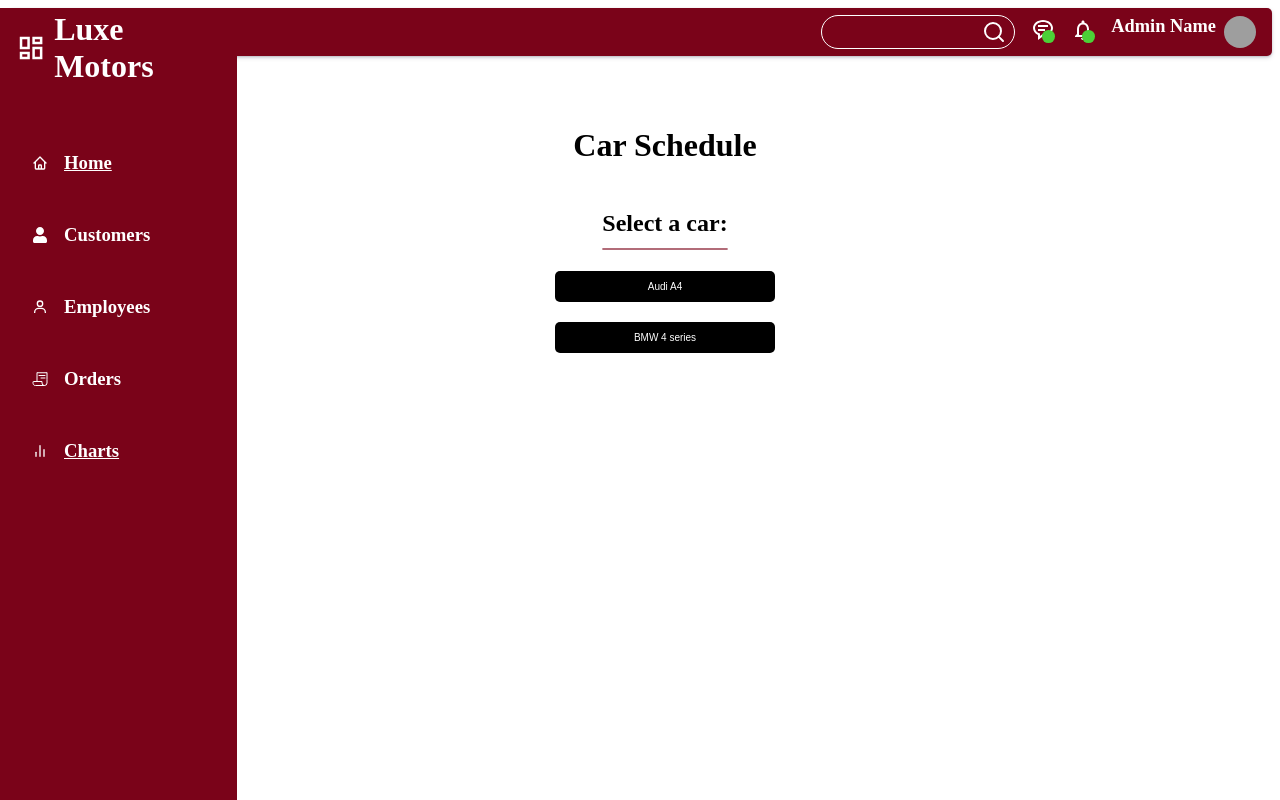
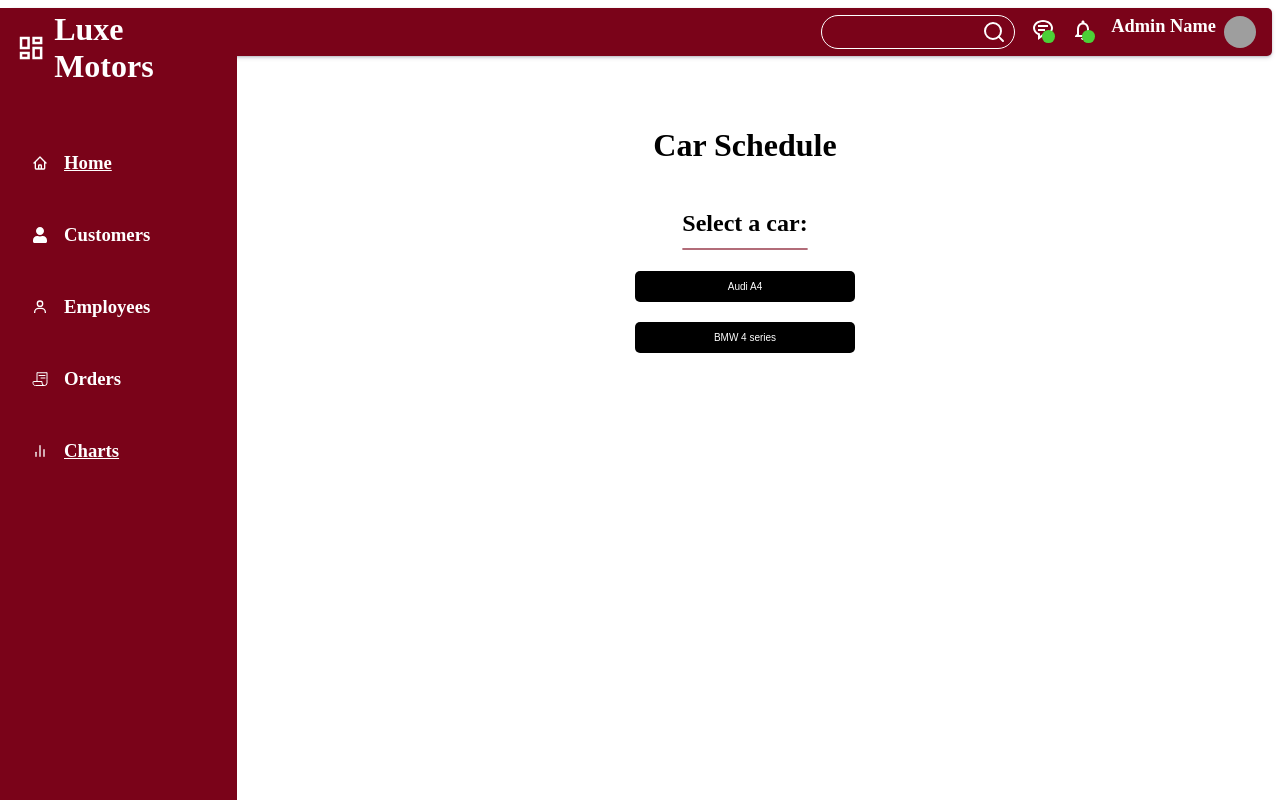
Before and after one commit to bechara-rizk/DealershipTeamOne, a Next.js app: page /dashboard/CarSchedule in a window 1280 px wide. Built offline with nearby package versions, Linux system fonts and the light colour scheme; grey boxes are pictures that could not be loaded.

Commit message:
carscheduleedit

```diff
--- a/src/styles/carschedule.css
+++ b/src/styles/carschedule.css
@@ -19,7 +19,7 @@
     flex-direction: column;
     align-items: center;
     margin-top: 50px;
-    left: 5rem;
+    margin-left: 10rem;
   }
 
   .car-selector {
```
